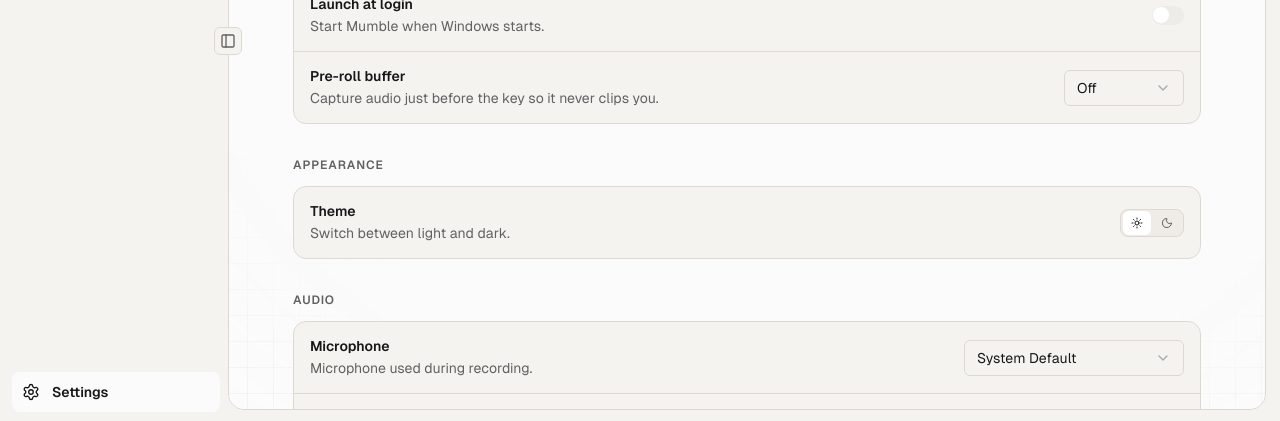
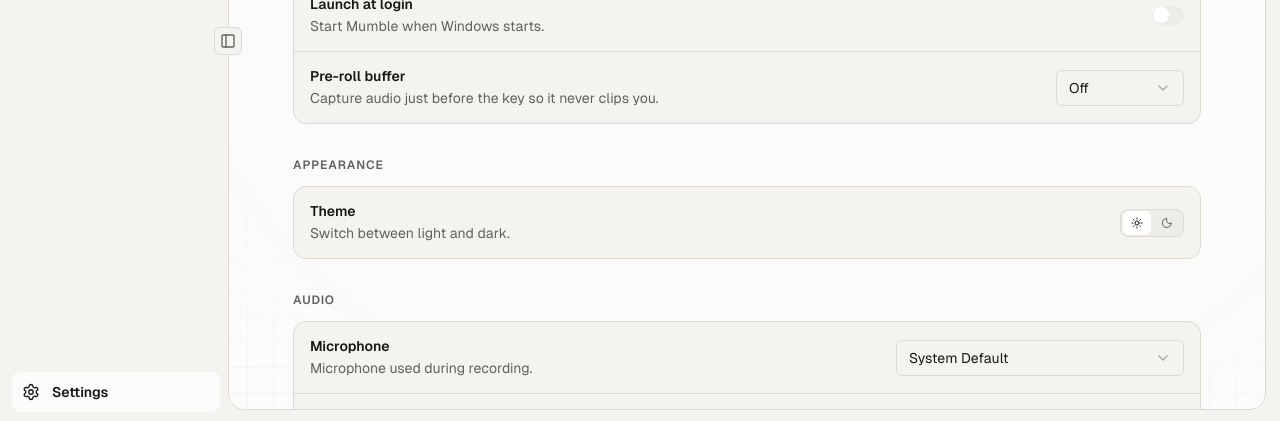
Before and after one commit to adikuma/mumble, a React (Vite) app: page / in a window 1280 px wide. Both pictures are taken after a click on the button "Settings". Shown: the part 376-797 px from the top of the page. Built offline with nearby package versions, Linux system fonts and the light colour scheme.

Commit message:
refactor: centralize settings control sizing

```diff
--- a/src/features/settings/audio-panel.tsx
+++ b/src/features/settings/audio-panel.tsx
@@ -16,7 +16,7 @@ import {
 } from "@/lib/tauri";
 import { useMumbleStore } from "@/store";
 import { SettingSection } from "@/components/kit/layout";
-import { SettingRow } from "@/features/settings/setting-row";
+import { SettingControl, SettingRow } from "@/features/settings/setting-row";
 import { useUpdateSettings } from "@/features/settings/use-update-settings";
 
 export function AudioPanel() {
@@ -46,9 +46,11 @@ export function AudioPanel() {
             update({ inputDevice: v === "default" ? null : v })
           }
         >
-          <SelectTrigger className="w-[220px]">
-            <SelectValue />
-          </SelectTrigger>
+          <SettingControl width="lg">
+            <SelectTrigger className="w-full">
+              <SelectValue />
+            </SelectTrigger>
+          </SettingControl>
           <SelectContent>
             <SelectItem value="default">System Default</SelectItem>
             {devices.map((d) => (
--- a/src/features/settings/general-panel.tsx
+++ b/src/features/settings/general-panel.tsx
@@ -13,7 +13,7 @@ import { captureHotkey, isTauri } from "@/lib/tauri";
 import { formatHotkey } from "@/lib/utils";
 import { useMumbleStore } from "@/store";
 import { SettingSection } from "@/components/kit/layout";
-import { SettingRow } from "@/features/settings/setting-row";
+import { SettingControl, SettingRow } from "@/features/settings/setting-row";
 import { useUpdateSettings } from "@/features/settings/use-update-settings";
 
 export function GeneralPanel() {
@@ -85,9 +85,11 @@ export function GeneralPanel() {
           value={preRoll}
           onValueChange={(v) => update({ preRollMs: Number(v) })}
         >
-          <SelectTrigger className="w-[120px]">
-            <SelectValue />
-          </SelectTrigger>
+          <SettingControl width="sm">
+            <SelectTrigger className="w-full">
+              <SelectValue />
+            </SelectTrigger>
+          </SettingControl>
           <SelectContent>
             <SelectItem value="0">Off</SelectItem>
             <SelectItem value="250">250 ms</SelectItem>
--- a/src/features/settings/setting-row.tsx
+++ b/src/features/settings/setting-row.tsx
@@ -1,4 +1,5 @@
 import type { ReactNode } from "react";
+import { cn } from "@/lib/utils";
 
 interface SettingRowProps {
   title: string;
@@ -8,14 +9,42 @@ interface SettingRowProps {
 
 export function SettingRow({ title, desc, children }: SettingRowProps) {
   return (
-    <div className="border-border flex items-center justify-between gap-4 border-b px-4 py-3.5 last:border-b-0">
+    <div className="border-border flex flex-col gap-3 border-b px-4 py-3.5 last:border-b-0 sm:flex-row sm:items-center sm:justify-between sm:gap-4">
       <div className="min-w-0">
         <div className="text-sm font-semibold">{title}</div>
         {desc ? (
           <div className="text-muted-foreground mt-0.5 text-[14px]">{desc}</div>
         ) : null}
       </div>
-      <div className="flex shrink-0 items-center gap-2">{children}</div>
+      <div className="flex w-full min-w-0 items-center gap-2 sm:w-auto sm:shrink-0 sm:justify-end">
+        {children}
+      </div>
     </div>
   );
 }
+
+interface SettingControlProps {
+  children: ReactNode;
+  className?: string;
+  width?: "sm" | "md" | "lg";
+}
+
+const settingControlWidths = {
+  sm: "sm:w-32",
+  md: "sm:w-56",
+  lg: "sm:w-72",
+};
+
+export function SettingControl({
+  children,
+  className,
+  width = "md",
+}: SettingControlProps) {
+  return (
+    <div
+      className={cn("w-full min-w-0", settingControlWidths[width], className)}
+    >
+      {children}
+    </div>
+  );
+}
```
Also changed, not shown: 1 other file (tests, documents, lock files or other folders).
